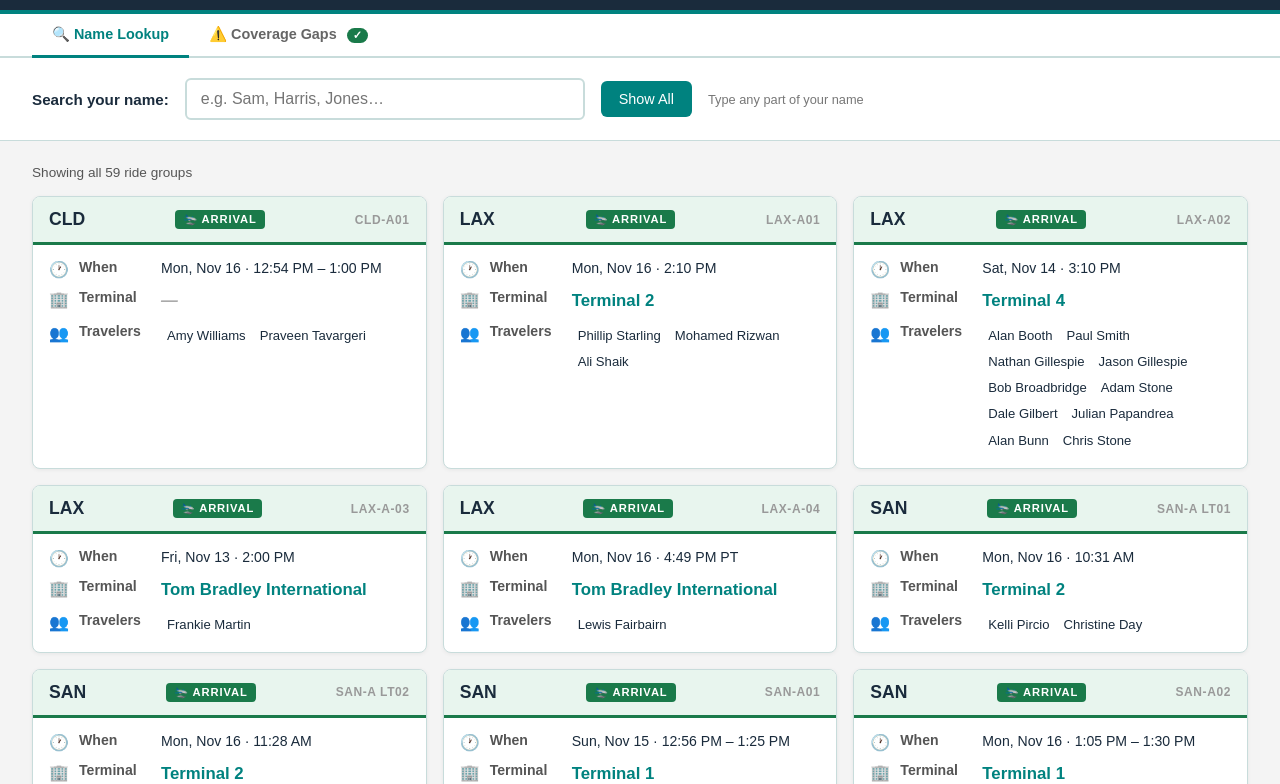
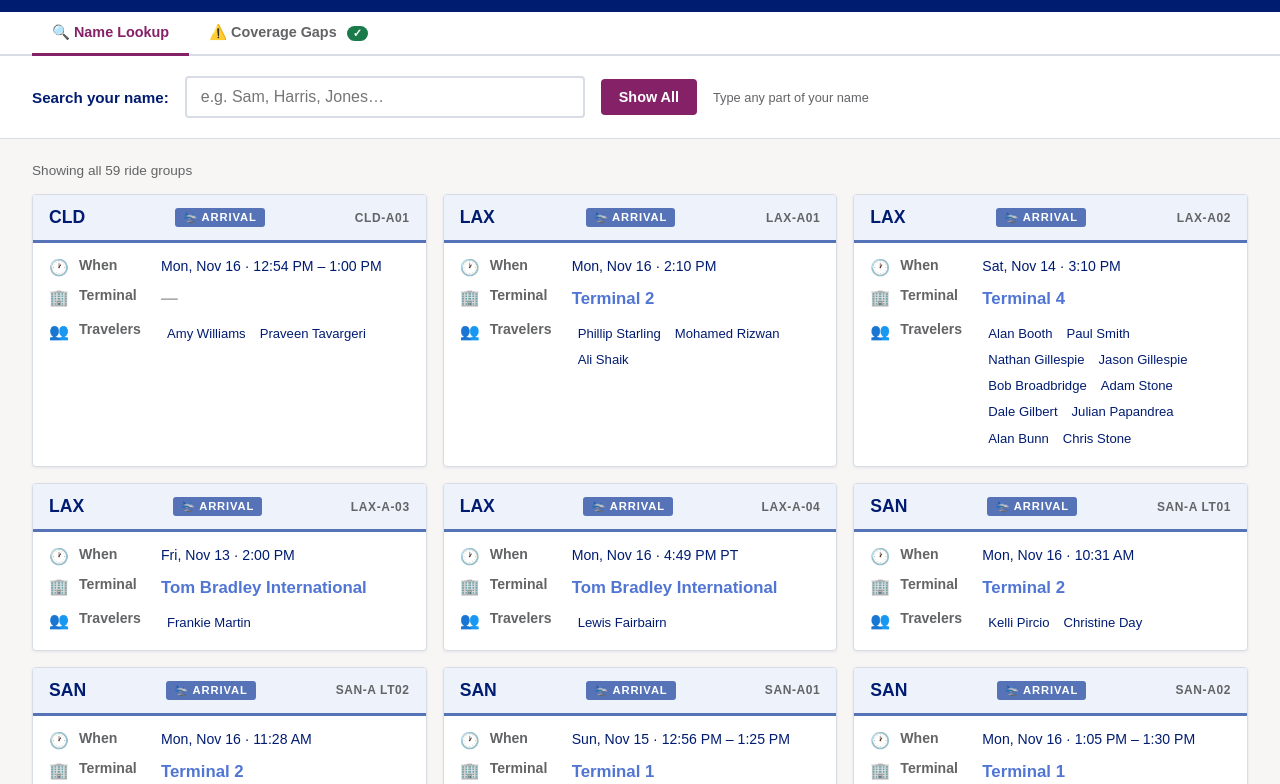
Before and after one commit to shallowes-commits/DEC-Summit-Rideshare, a plain HTML site: page index.html in a window 1280 px wide. Shown: the part 71-855 px from the top of the page. Drawn offline with Linux system fonts and the light colour scheme.

Commit message:
Apply Jazz brand colours (Prussian Blue, Purple, Yellow, French Blue)

```diff
--- a/index.html
+++ b/index.html
@@ -6,87 +6,99 @@
 <title>DEC Summit 2026 — Rideshare Lookup</title>
 <style>
   :root {
-    --jazz-teal:    #00827F;
-    --jazz-dark:    #1A2B3C;
-    --jazz-light:   #F0F7F7;
-    --jazz-border:  #C8DCDB;
-    --arrival:      #1A7A4A;
-    --arrival-bg:   #E8F5EE;
-    --departure:    #7A3A1A;
-    --departure-bg: #F5EDE8;
-    --warn-bg:      #FFF8E1;
-    --warn-border:  #F9A825;
-    --ok-bg:        #E8F5EE;
-    --ok-border:    #1A7A4A;
+    /* Jazz Pharmaceuticals brand palette */
+    --jazz-prussian:  #001C71;   /* primary dark — header, nav */
+    --jazz-purple:    #852166;   /* primary brand accent */
+    --jazz-yellow:    #FFCF01;   /* highlight bar */
+    --jazz-french:    #5673B8;   /* French Blue — arrival accent */
+    --jazz-heading:   #5075D3;   /* interactive / link blue */
+    --jazz-slate:     #636466;   /* body text */
+    --jazz-warm:      #F7F6F4;   /* page background */
+    --jazz-pale:      #F3F6FB;   /* card / panel background */
+    --jazz-line:      #D7DCE5;   /* borders */
+    --jazz-aqua:      #39BB9D;   /* positive / all-clear accent */
+
+    /* Semantic aliases */
+    --arrival:        #5673B8;   /* French Blue */
+    --arrival-bg:     #EEF2FB;   /* pale blue */
+    --departure:      #852166;   /* Jazz Purple */
+    --departure-bg:   #F5ECF2;   /* pale purple */
+    --warn-bg:        #FFF7D6;   /* pale yellow */
+    --warn-border:    #FFCF01;
+    --ok-bg:          #E5F7F3;
+    --ok-border:      #39BB9D;
   }
   * { box-sizing: border-box; margin: 0; padding: 0; }
-  body { font-family: Arial, "Arial Narrow", sans-serif; background: #f4f4f4; color: var(--jazz-dark); min-height: 100vh; }
+  body { font-family: Arial, "Arial Narrow", sans-serif; background: var(--jazz-warm); color: var(--jazz-prussian); min-height: 100vh; }
 
-  header { background: var(--jazz-dark); color: #fff; padding: 20px 32px 16px; border-bottom: 4px solid var(--jazz-teal); }
+  /* Yellow accent bar + Prussian Blue header — matches Jazz deck style */
+  header { background: var(--jazz-prussian); color: #fff; padding: 0 32px; border-bottom: none; }
+  .header-bar { height: 6px; background: linear-gradient(90deg, var(--jazz-purple) 33%, var(--jazz-yellow) 33% 66%, var(--jazz-french) 66%); }
+  .header-inner { padding: 18px 0 14px; }
   header h1 { font-size: 1.4rem; font-weight: 700; letter-spacing: 0.02em; }
-  header p  { font-size: 0.85rem; color: #aac8c7; margin-top: 4px; }
+  header p  { font-size: 0.85rem; color: #b0bcd8; margin-top: 4px; }
 
-  .tabs { display: flex; background: #fff; border-bottom: 2px solid var(--jazz-border); padding: 0 32px; }
-  .tab-btn { padding: 12px 20px; border: none; background: none; font-size: 0.9rem; font-family: Arial, sans-serif; font-weight: 600; color: #666; cursor: pointer; border-bottom: 3px solid transparent; margin-bottom: -2px; transition: color 0.15s, border-color 0.15s; }
-  .tab-btn:hover { color: var(--jazz-teal); }
-  .tab-btn.active { color: var(--jazz-teal); border-bottom-color: var(--jazz-teal); }
-  .tab-badge { display: inline-block; background: var(--jazz-teal); color: #fff; font-size: 0.7rem; font-weight: 700; border-radius: 10px; padding: 1px 6px; margin-left: 6px; vertical-align: middle; }
+  .tabs { display: flex; background: #fff; border-bottom: 2px solid var(--jazz-line); padding: 0 32px; }
+  .tab-btn { padding: 12px 20px; border: none; background: none; font-size: 0.9rem; font-family: Arial, sans-serif; font-weight: 600; color: var(--jazz-slate); cursor: pointer; border-bottom: 3px solid transparent; margin-bottom: -2px; transition: color 0.15s, border-color 0.15s; }
+  .tab-btn:hover { color: var(--jazz-purple); }
+  .tab-btn.active { color: var(--jazz-purple); border-bottom-color: var(--jazz-purple); }
+  .tab-badge { display: inline-block; background: var(--jazz-purple); color: #fff; font-size: 0.7rem; font-weight: 700; border-radius: 10px; padding: 1px 6px; margin-left: 6px; vertical-align: middle; }
 
   .tab-panel { display: none; }
   .tab-panel.active { display: block; }
 
-  .search-section { background: #fff; padding: 20px 32px; border-bottom: 1px solid var(--jazz-border); display: flex; align-items: center; gap: 16px; flex-wrap: wrap; }
-  .search-section label { font-weight: 700; font-size: 0.95rem; white-space: nowrap; }
-  #nameSearch { flex: 1; min-width: 220px; max-width: 400px; padding: 10px 14px; border: 2px solid var(--jazz-border); border-radius: 6px; font-size: 1rem; font-family: Arial, sans-serif; outline: none; transition: border-color 0.2s; }
-  #nameSearch:focus { border-color: var(--jazz-teal); }
-  .hint { font-size: 0.8rem; color: #777; }
-  #clearBtn { padding: 10px 18px; background: var(--jazz-teal); color: #fff; border: none; border-radius: 6px; font-size: 0.9rem; cursor: pointer; white-space: nowrap; }
-  #clearBtn:hover { background: #006461; }
+  .search-section { background: #fff; padding: 20px 32px; border-bottom: 1px solid var(--jazz-line); display: flex; align-items: center; gap: 16px; flex-wrap: wrap; }
+  .search-section label { font-weight: 700; font-size: 0.95rem; white-space: nowrap; color: var(--jazz-prussian); }
+  #nameSearch { flex: 1; min-width: 220px; max-width: 400px; padding: 10px 14px; border: 2px solid var(--jazz-line); border-radius: 4px; font-size: 1rem; font-family: Arial, sans-serif; outline: none; transition: border-color 0.2s; }
+  #nameSearch:focus { border-color: var(--jazz-heading); box-shadow: 0 0 0 3px rgba(80,117,211,0.15); }
+  .hint { font-size: 0.8rem; color: var(--jazz-slate); }
+  #clearBtn { padding: 10px 18px; background: var(--jazz-purple); color: #fff; border: none; border-radius: 4px; font-size: 0.9rem; cursor: pointer; white-space: nowrap; font-family: Arial, sans-serif; font-weight: 600; }
+  #clearBtn:hover { background: #6b1a52; }
 
   main { padding: 24px 32px; }
-  #resultsLabel { font-size: 0.85rem; color: #555; margin-bottom: 16px; }
+  #resultsLabel { font-size: 0.85rem; color: var(--jazz-slate); margin-bottom: 16px; }
 
   .cards { display: grid; grid-template-columns: repeat(auto-fill, minmax(340px, 1fr)); gap: 16px; }
-  .card { background: #fff; border: 1px solid var(--jazz-border); border-radius: 8px; overflow: hidden; box-shadow: 0 1px 4px rgba(0,0,0,0.06); }
+  .card { background: #fff; border: 1px solid var(--jazz-line); border-radius: 4px; overflow: hidden; box-shadow: 0 1px 3px rgba(0,28,113,0.08); }
   .card-header { display: flex; align-items: center; justify-content: space-between; padding: 12px 16px; gap: 12px; }
   .card-header.arrival   { background: var(--arrival-bg);   border-bottom: 3px solid var(--arrival); }
   .card-header.departure { background: var(--departure-bg); border-bottom: 3px solid var(--departure); }
-  .direction-badge { font-size: 0.7rem; font-weight: 700; letter-spacing: 0.08em; text-transform: uppercase; padding: 3px 8px; border-radius: 4px; }
+  .direction-badge { font-size: 0.7rem; font-weight: 700; letter-spacing: 0.08em; text-transform: uppercase; padding: 3px 8px; border-radius: 3px; }
   .arrival   .direction-badge { background: var(--arrival);   color: #fff; }
   .departure .direction-badge { background: var(--departure); color: #fff; }
-  .group-id     { font-size: 0.75rem; font-weight: 700; color: #999; letter-spacing: 0.05em; }
-  .airport-badge { font-size: 1.1rem; font-weight: 700; color: var(--jazz-dark); }
+  .group-id     { font-size: 0.75rem; font-weight: 700; color: var(--jazz-slate); letter-spacing: 0.05em; }
+  .airport-badge { font-size: 1.1rem; font-weight: 700; color: var(--jazz-prussian); }
   .card-body { padding: 14px 16px; }
   .card-row { display: flex; align-items: flex-start; gap: 10px; margin-bottom: 10px; font-size: 0.88rem; }
   .card-row:last-child { margin-bottom: 0; }
   .card-icon  { font-size: 1rem; flex-shrink: 0; width: 20px; text-align: center; margin-top: 1px; }
-  .card-label { font-weight: 700; color: #555; min-width: 72px; flex-shrink: 0; }
-  .card-value { color: var(--jazz-dark); line-height: 1.4; }
-  .terminal-value { font-size: 1.05rem; font-weight: 700; color: var(--jazz-teal); }
+  .card-label { font-weight: 700; color: var(--jazz-slate); min-width: 72px; flex-shrink: 0; }
+  .card-value { color: var(--jazz-prussian); line-height: 1.4; }
+  .terminal-value { font-size: 1.05rem; font-weight: 700; color: var(--jazz-heading); }
   .travelers-list { line-height: 1.7; }
   .traveler-name { display: inline-block; padding: 1px 6px; border-radius: 3px; margin: 1px 2px 1px 0; font-size: 0.82rem; }
-  .traveler-name.highlight { background: #FFF176; font-weight: 700; color: #333; outline: 2px solid #F9A825; }
+  .traveler-name.highlight { background: var(--jazz-yellow); font-weight: 700; color: var(--jazz-prussian); outline: 2px solid #d4a800; }
 
   /* Gaps tab */
-  .gaps-intro { border-radius: 8px; padding: 14px 18px; margin-bottom: 24px; font-size: 0.88rem; line-height: 1.6; }
-  .gaps-intro.all-clear { background: var(--ok-bg); border: 1px solid var(--ok-border); }
-  .gaps-intro.has-gaps  { background: var(--warn-bg); border: 1px solid var(--warn-border); }
+  .gaps-intro { border-radius: 4px; padding: 14px 18px; margin-bottom: 24px; font-size: 0.88rem; line-height: 1.6; }
+  .gaps-intro.all-clear { background: var(--ok-bg);   border: 1px solid var(--ok-border); color: #0d4a38; }
+  .gaps-intro.has-gaps  { background: var(--warn-bg); border: 1px solid #d4a800;           color: #5a4200; }
   .gaps-grid { display: grid; grid-template-columns: repeat(auto-fill, minmax(300px, 1fr)); gap: 20px; }
-  .gap-section h3 { font-size: 0.8rem; font-weight: 700; letter-spacing: 0.08em; text-transform: uppercase; color: #fff; padding: 8px 14px; border-radius: 6px 6px 0 0; }
+  .gap-section h3 { font-size: 0.8rem; font-weight: 700; letter-spacing: 0.08em; text-transform: uppercase; color: #fff; padding: 8px 14px; border-radius: 4px 4px 0 0; }
   .gap-section.arrival-only   h3 { background: var(--arrival); }
   .gap-section.departure-only h3 { background: var(--departure); }
-  .gap-list { background: #fff; border: 1px solid var(--jazz-border); border-top: none; border-radius: 0 0 6px 6px; overflow: hidden; }
-  .gap-row { display: flex; align-items: center; gap: 10px; padding: 9px 14px; border-bottom: 1px solid #eee; font-size: 0.88rem; }
+  .gap-list { background: #fff; border: 1px solid var(--jazz-line); border-top: none; border-radius: 0 0 4px 4px; overflow: hidden; }
+  .gap-row { display: flex; align-items: center; gap: 10px; padding: 9px 14px; border-bottom: 1px solid var(--jazz-line); font-size: 0.88rem; }
   .gap-row:last-child { border-bottom: none; }
-  .gap-row .name { flex: 1; font-weight: 600; }
-  .gap-missing { font-size: 0.72rem; font-weight: 700; letter-spacing: 0.06em; text-transform: uppercase; padding: 2px 7px; border-radius: 4px; background: #FDECEA; color: #C62828; border: 1px solid #C62828; }
-  .tbc-note { font-size: 0.75rem; color: #E65100; font-weight: 600; }
+  .gap-row .name { flex: 1; font-weight: 600; color: var(--jazz-prussian); }
+  .gap-missing { font-size: 0.72rem; font-weight: 700; letter-spacing: 0.06em; text-transform: uppercase; padding: 2px 7px; border-radius: 3px; background: #F5ECF2; color: var(--jazz-purple); border: 1px solid var(--jazz-purple); }
+  .tbc-note { font-size: 0.75rem; color: #9c3300; font-weight: 600; }
 
-  .empty-state { text-align: center; padding: 60px 20px; color: #999; grid-column: 1 / -1; }
+  .empty-state { text-align: center; padding: 60px 20px; color: var(--jazz-slate); grid-column: 1 / -1; }
   .empty-state .icon { font-size: 3rem; margin-bottom: 12px; }
 
   @media (max-width: 600px) {
-    header, .search-section, main { padding: 16px; }
+    .header-inner, .search-section, main { padding: 16px; }
     .cards, .gaps-grid { grid-template-columns: 1fr; }
     .tabs { padding: 0 16px; }
   }
@@ -95,8 +107,11 @@
 <body>
 
 <header>
-  <h1>DEC Summit 2026 — Rideshare Lookup</h1>
-  <p>San Diego · Nov 13–23, 2026 · Find your group, terminal, and travel companions</p>
+  <div class="header-bar"></div>
+  <div class="header-inner">
+    <h1>DEC Summit 2026 — Rideshare Lookup</h1>
+    <p>San Diego · Nov 13–23, 2026 · Find your group, terminal, and travel companions</p>
+  </div>
 </header>
 
 <div class="tabs">
@@ -246,7 +261,7 @@ function renderCards(query) {
     }).join('');
     const termDisplay = row.terminal || '<em style="color:#aaa">—</em>';
     const dtDisplay   = isTbc
-      ? `<span style="color:#E65100;font-weight:700;">${escapeHtml(row.datetime)}</span>`
+      ? `<span style="color:#9c3300;font-weight:700;">${escapeHtml(row.datetime)}</span>`
       : escapeHtml(row.datetime);
     return `
     <div class="card">
```
